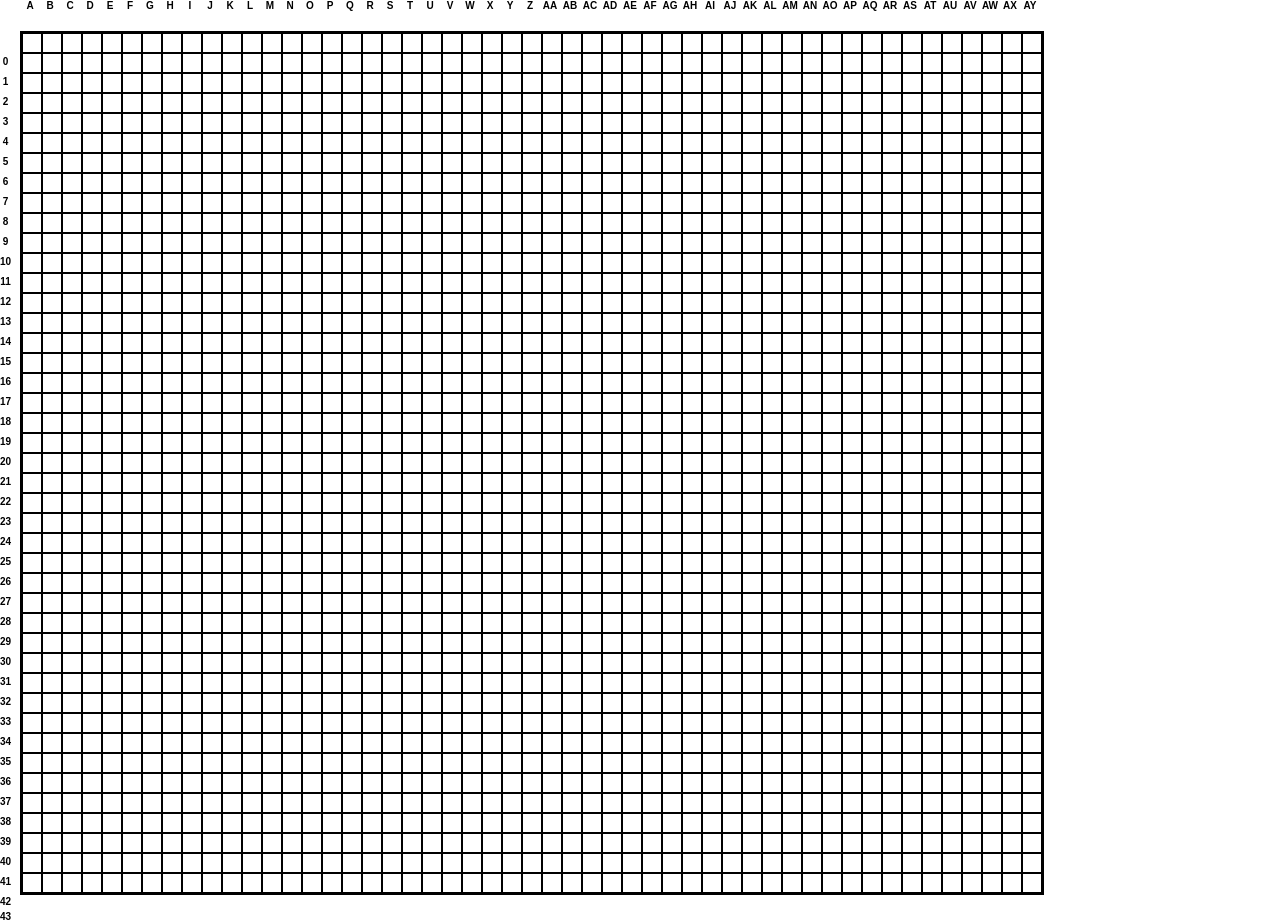
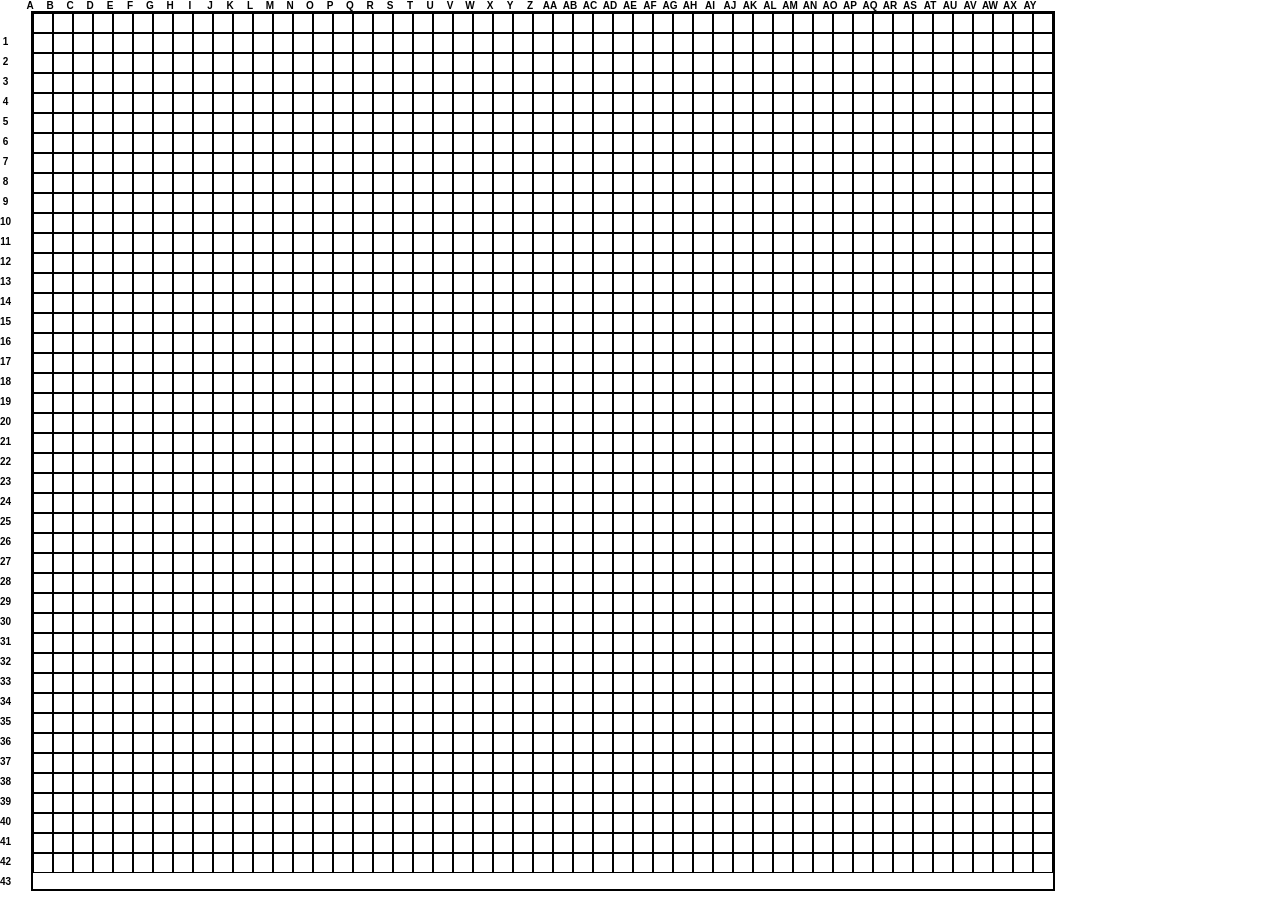
Before and after one commit to viaimaiosoko/foootball-grid, a plain HTML site: page index.html in a window 1280 px wide. After the commit the page ends 891 px from the top, so only its background shows below. Drawn offline with Linux system fonts and the light colour scheme.

Commit message:
Update index.html

```diff
--- a/index.html
+++ b/index.html
@@ -15,7 +15,7 @@
       grid-template-columns: repeat(51, 20px);
       grid-template-rows: repeat(43, 20px);
       border: 2px solid black;
-      margin: 20px 0 20px 20px;
+      margin: 0 0 0 20px;
       width: fit-content;
     }
     .grid-cell {
@@ -32,7 +32,7 @@
       align-items: center;
     }
     .col-labels {
-      margin-left: 20px;
+      margin: 0 0 0 20px;
       display: grid;
       grid-template-columns: repeat(51, 20px);
       width: fit-content;
@@ -40,14 +40,13 @@
     .row-labels-container {
       display: grid;
       grid-template-rows: repeat(43, 20px);
-      position: absolute;
-      left: 0px;
-      top: 40px;
+      margin-top: 20px;
+      margin-left: 0;
     }
     .grid-wrapper {
       display: flex;
       flex-direction: row;
-      position: relative;
+      margin-top: 0;
     }
   </style>
 </head>
@@ -75,7 +74,7 @@
     <div class="row-labels-container">
       <!-- 1 to 43 -->
       <script>
-        for (let i = 0; i <= 43; i++) {
+        for (let i = 1; i <= 43; i++) {
           document.write(`<div class='row-labels'>${i}</div>`);
         }
       </script>
```
